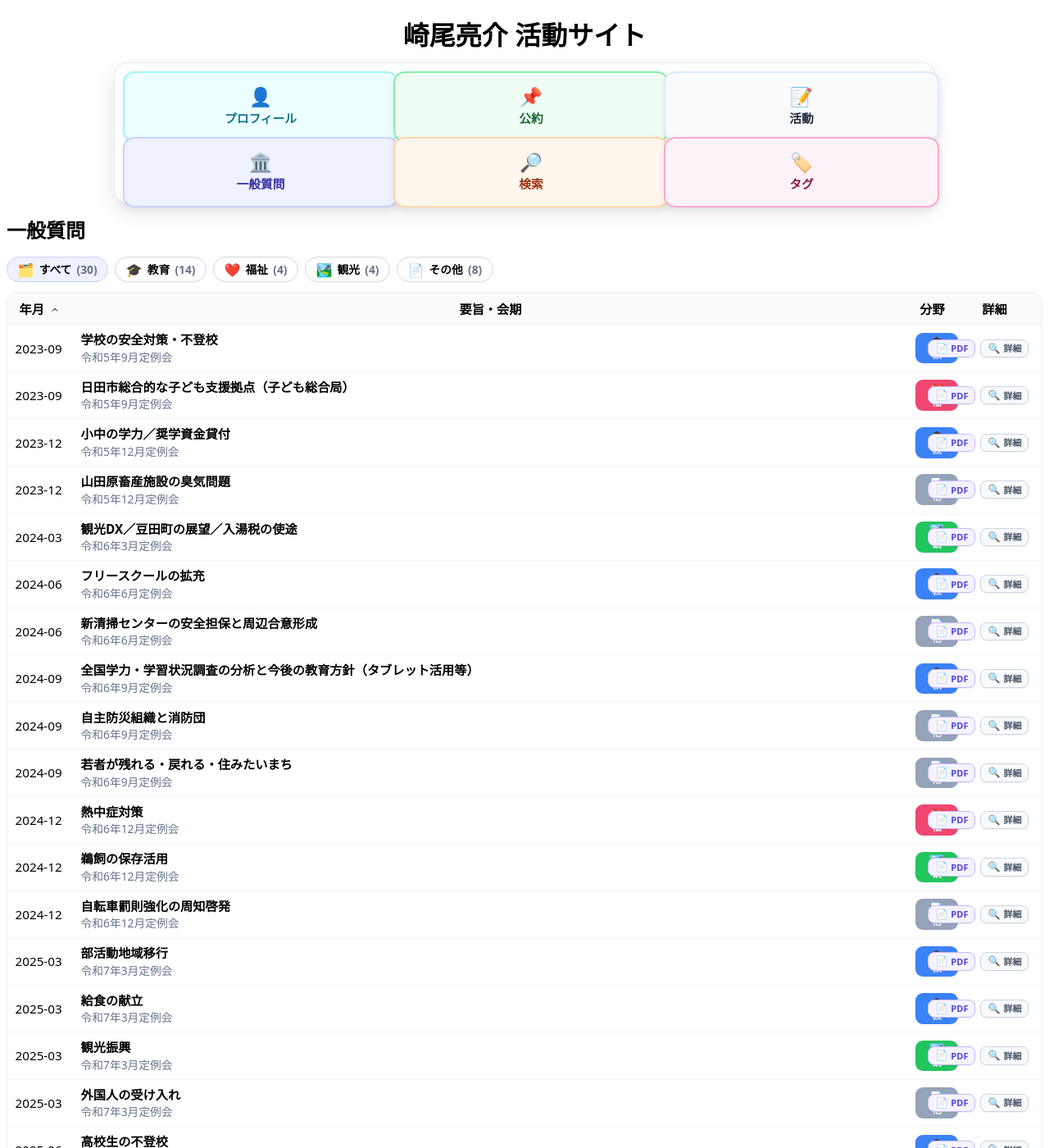
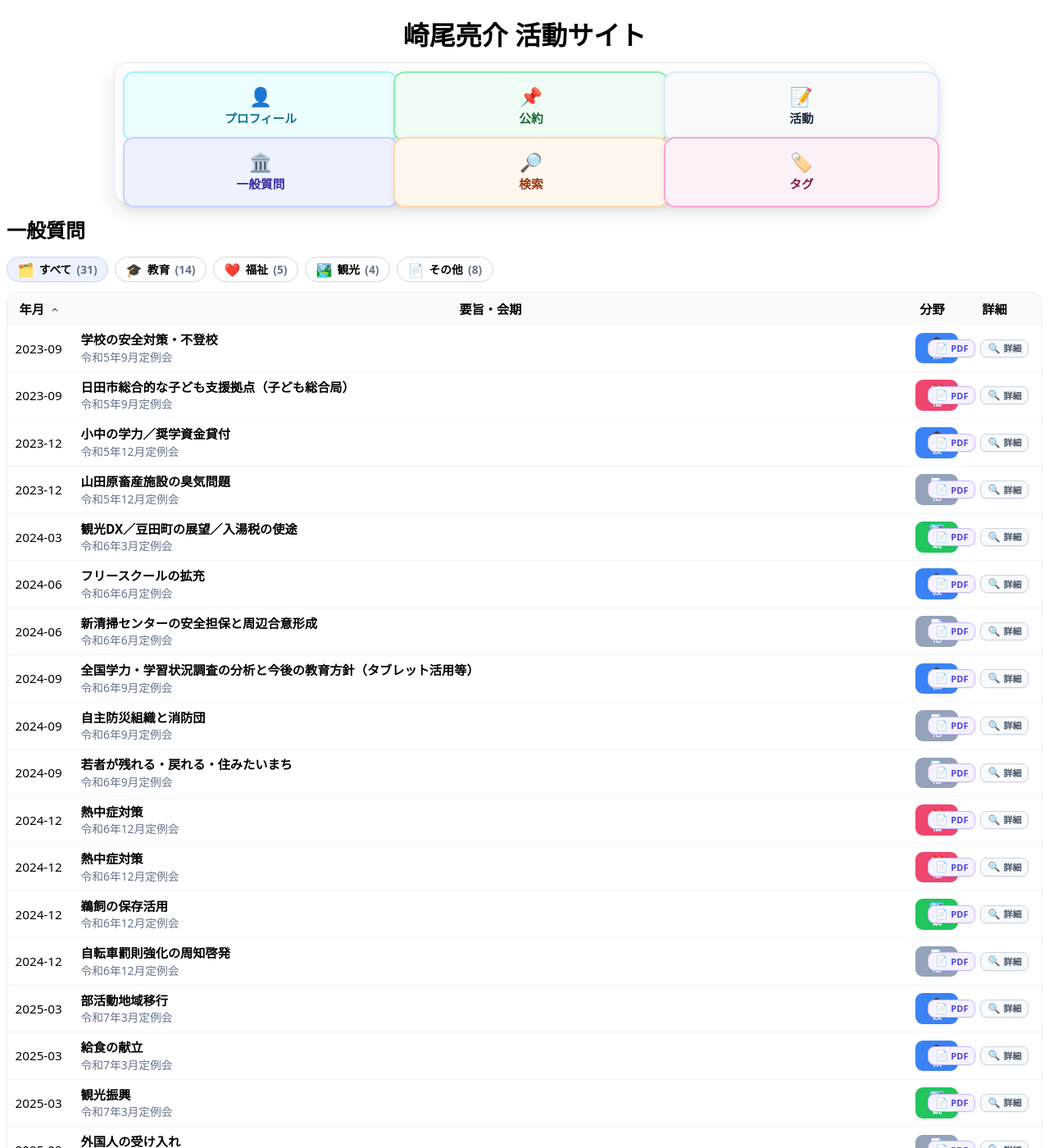
Before and after one commit to sakioryousuke-eng/activity-site, a Jekyll site: the page built from pages/matrix.html, in a window 1280 px wide and 1400 px high. Shown: the whole window at 82% size. Built offline with Jekyll 4.4.1, drawn with Linux system fonts in a browser that asks for light colours.

Commit message:
Add new welfare category with related topics

```diff
--- a/_data/matrix.yml
+++ b/_data/matrix.yml
@@ -194,6 +194,18 @@ rows:
       pdf: "/assets/pdf/medical-202512.pdf"
     related: []
 
+  - category: "福祉"
+    sakio:
+      month: "2024-12"
+      session: "令和6年12月定例会"
+      text: "熱中症対策"
+      pdf: "/assets/pdf/hukusi-202412.pdf"
+    related:
+      - name: "梶原信幸"
+        party: "市民クラブ"
+        month: "2024-06"
+        topic: "暑さ対策（高齢者エアコン補助等）"
+
   # === 観光 ===
   - category: "観光"
     sakio:
```
